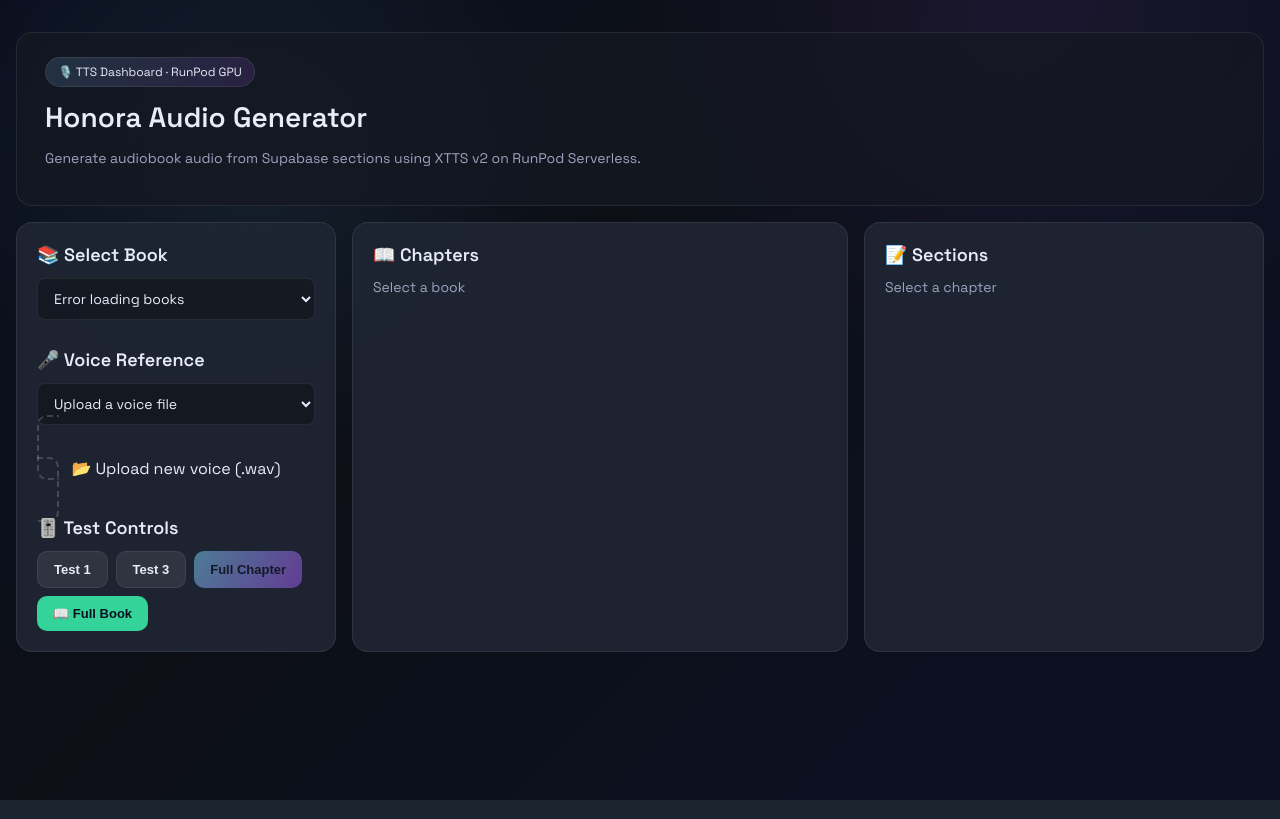
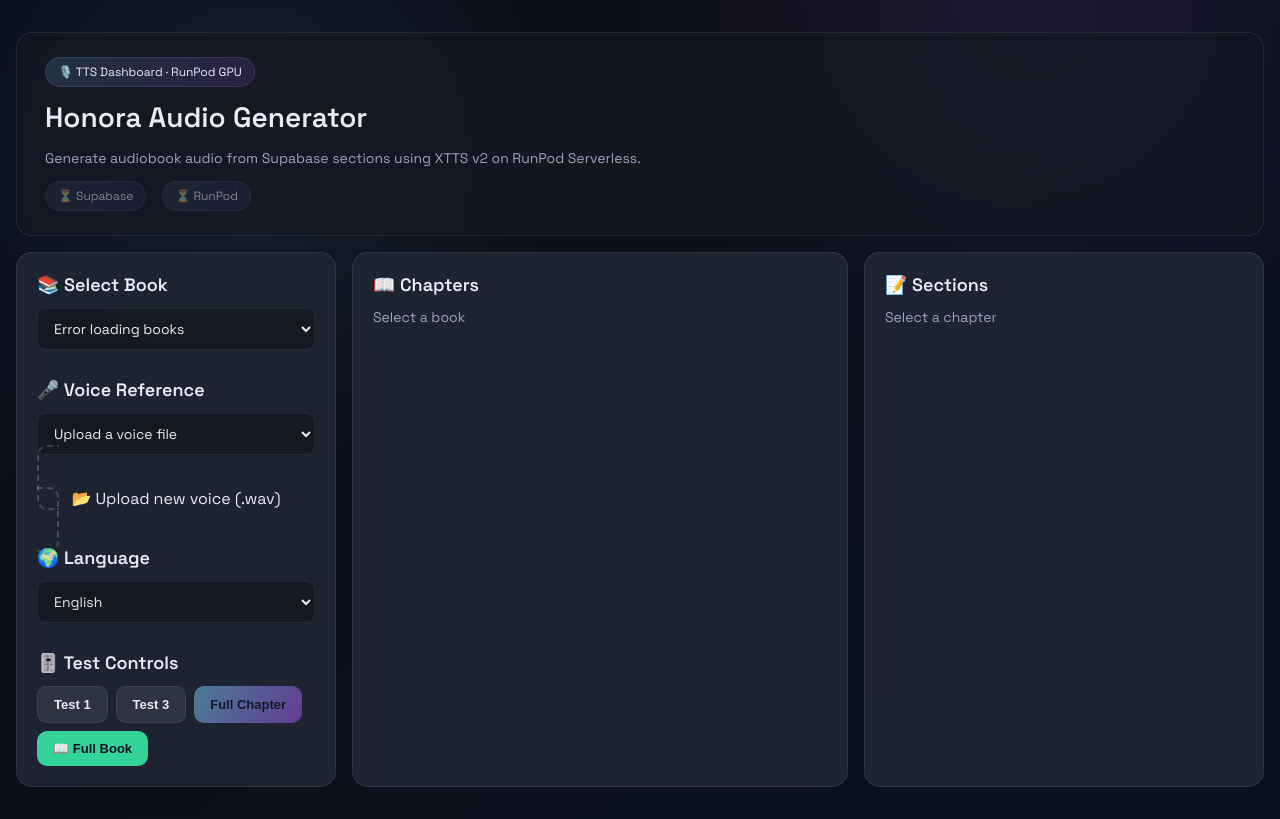
Before and after one commit to honoraapp-Daniel/HonoraTextAPI, a Flask app: template HonoraLocalTTS/templates/tts_dashboard.html in a window 1280 px wide. Run offline with Flask 3, Linux system fonts and the light colour scheme; the template is opened without the code that fills it, so the values that code supplies are empty.

Commit message:
Add status indicator, language selector, and config check to TTS dashboard

```diff
--- a/HonoraLocalTTS/templates/tts_dashboard.html
+++ b/HonoraLocalTTS/templates/tts_dashboard.html
@@ -361,6 +361,10 @@
             <span class="badge">🎙️ TTS Dashboard · RunPod GPU</span>
             <h1>Honora Audio Generator</h1>
             <p class="muted">Generate audiobook audio from Supabase sections using XTTS v2 on RunPod Serverless.</p>
+            <div id="status-bar" style="margin-top: 12px; display: flex; gap: 16px; flex-wrap: wrap;">
+                <span id="status-supabase" class="badge" style="opacity: 0.5;">⏳ Supabase</span>
+                <span id="status-runpod" class="badge" style="opacity: 0.5;">⏳ RunPod</span>
+            </div>
         </section>
 
         <!-- Main Grid -->
@@ -381,6 +385,21 @@
                     <input type="file" id="voice-file" accept=".wav">
                     <div>📂 Upload new voice (.wav)</div>
                 </label>
+
+                <h2 style="margin-top: 16px;">🌍 Language</h2>
+                <select id="language-select">
+                    <option value="en">English</option>
+                    <option value="da">Dansk</option>
+                    <option value="de">Deutsch</option>
+                    <option value="es">Español</option>
+                    <option value="fr">Français</option>
+                    <option value="it">Italiano</option>
+                    <option value="nl">Nederlands</option>
+                    <option value="pl">Polski</option>
+                    <option value="pt">Português</option>
+                    <option value="ru">Русский</option>
+                    <option value="zh-cn">中文</option>
+                </select>
 
                 <h2 style="margin-top: 16px;">🎚️ Test Controls</h2>
                 <div class="btn-group">
@@ -425,6 +444,7 @@
         let selectedBook = null;
         let selectedChapter = null;
         let selectedVoice = null;
+        let selectedLanguage = 'en';
         let chapters = [];
         let sections = [];
         let currentJobId = null;
@@ -433,6 +453,7 @@
         const bookSelect = document.getElementById('book-select');
         const voiceSelect = document.getElementById('voice-select');
         const voiceFile = document.getElementById('voice-file');
+        const languageSelect = document.getElementById('language-select');
         const chapterList = document.getElementById('chapter-list');
         const sectionList = document.getElementById('section-list');
         const chaptersSummary = document.getElementById('chapters-summary');
@@ -441,6 +462,35 @@
         const progressFill = document.getElementById('progress-fill');
         const progressText = document.getElementById('progress-text');
         const logDiv = document.getElementById('log');
+
+        // Check configuration status
+        async function checkStatus() {
+            try {
+                const res = await fetch('/api/status');
+                const status = await res.json();
+
+                const supabaseEl = document.getElementById('status-supabase');
+                const runpodEl = document.getElementById('status-runpod');
+
+                if (status.supabase_configured) {
+                    supabaseEl.textContent = '✅ Supabase';
+                    supabaseEl.style.opacity = '1';
+                } else {
+                    supabaseEl.textContent = '❌ Supabase';
+                    supabaseEl.style.opacity = '1';
+                }
+
+                if (status.runpod_configured) {
+                    runpodEl.textContent = '✅ RunPod';
+                    runpodEl.style.opacity = '1';
+                } else {
+                    runpodEl.textContent = '⚠️ RunPod (missing)';
+                    runpodEl.style.opacity = '1';
+                }
+            } catch (e) {
+                console.error('Status check failed:', e);
+            }
+        }
 
         // Load books on start
         async function loadBooks() {
@@ -673,7 +723,13 @@
             if (allIds.length > 0) startTTS(allIds);
         });
 
+        // Language selector
+        languageSelect.addEventListener('change', () => {
+            selectedLanguage = languageSelect.value;
+        });
+
         // Init
+        checkStatus();
         loadBooks();
         loadVoices();
     </script>
```
Also changed, not shown: HonoraLocalTTS/tts_dashboard.py (+11 -0 lines).
